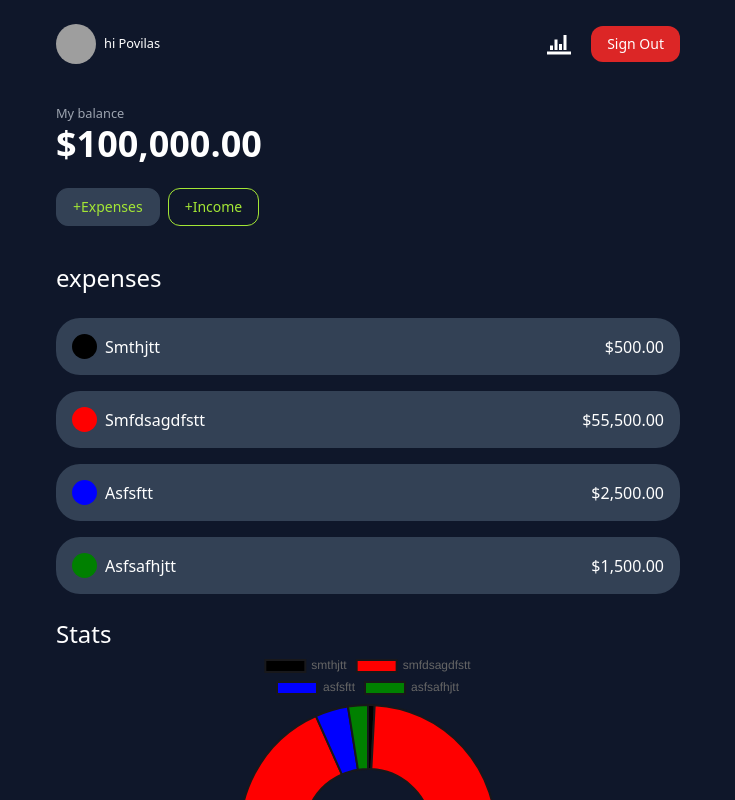
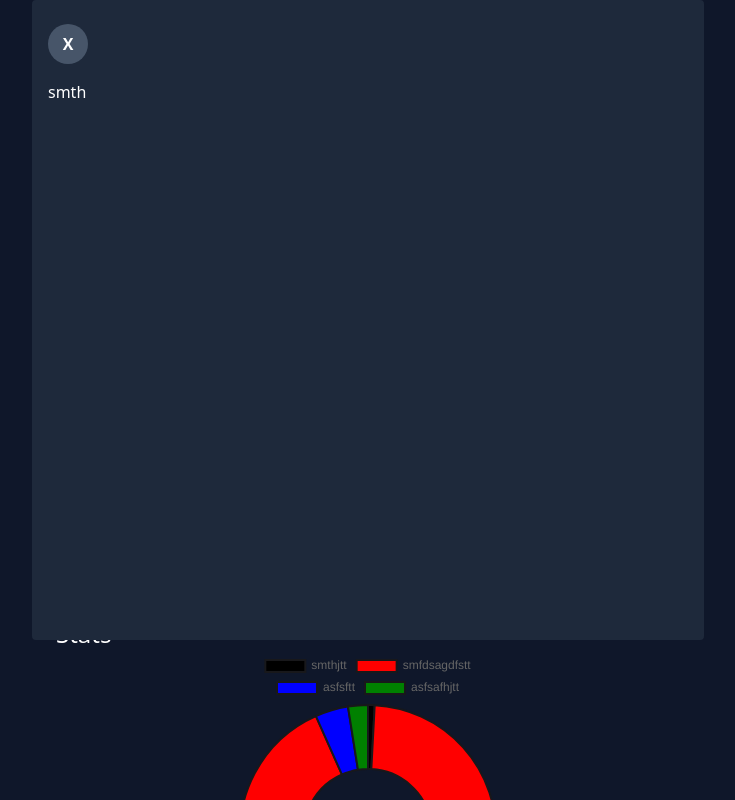
Before and after one commit to PovilasGe/budget, a Next.js app: page / in a window 1280 px wide. Shown: the top 800 px of the page, without its empty margins (272-1007 px from the left). Built offline with nearby package versions, Linux system fonts and the light colour scheme; grey boxes are pictures that could not be loaded.

Commit message:
add modal

```diff
--- a/app/globals.css
+++ b/app/globals.css
@@ -4,7 +4,7 @@
 
 @layer base {
   body {
-    @apply bg-slate-900 text-white
+    @apply bg-slate-900 text-white relative;
   }
 
   button {
--- a/app/page.js
+++ b/app/page.js
@@ -2,8 +2,11 @@
 
 import { currencyFormatter } from "./lib/utils"
 import ExpenseCategoryItem from "@/components/ExpenseCategoryItem"
+import Modal from "@/components/Modal";
 import { Chart as ChartJS, ArcElement, Tooltip, Legend } from "chart.js"
 import { Doughnut } from "react-chartjs-2"
+
+import { useState } from "react";
 
 ChartJS.register(ArcElement, Tooltip, Legend);
 
@@ -35,7 +38,15 @@ const DUMMY_DATA = [
 ]
 
 export default function Home() {
+
+  const [modalIsOpen, setModalIsOpen] = useState(true);
+
   return (
+    <>
+      <Modal show={modalIsOpen} onClose={setModalIsOpen}>smth</Modal>
+
+
+
       <main className="container max-w-2xl px-6 mx-auto">
         <section className="py-3">
           <small className="text-gray-400 text-md">My balance</small>
@@ -43,7 +54,9 @@ export default function Home() {
         </section>
 
         <section className="flex items-center gap-2 py-3">
-        <button className="btn btn-primary">+expenses</button>
+          <button onClick={() => {
+            setModalIsOpen(true);
+          }} className="btn btn-primary">+expenses</button>
           <button className="btn btn-primary-outline">+income</button>
         </section>
 
@@ -78,5 +91,6 @@ export default function Home() {
           </div>
         </section>
       </main>
+    </>
   )
 }
--- /dev/null
+++ b/components/Modal.js
@@ -0,0 +1,14 @@
+function Modal({ show, onClose, children }) {
+    return (
+        <div style={{
+            transform: show ? 'translatex(0%)' : 'translateX(-200%)',
+        }} className="absolute top-0 left-0 w-full h-full z-10 transition-all duration-500">
+            <div className="container mx-auto max-w-2xl h-[80vh] rounded 3xl bg-slate-800 py-6 px-4">
+                <button onClick={() => { onClose(false) }} className="w-10 h-10 mb-4 font-bold rounded-full bg-slate-600">X</button>
+                <h3>{children}</h3>
+            </div>
+        </div>
+    )
+}
+
+export default Modal
```
Lines whose indentation alone changed are shown as unchanged.
